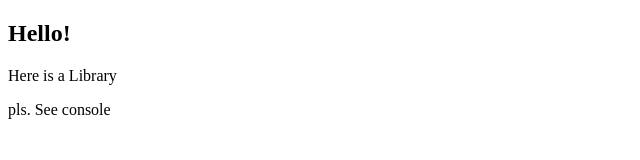
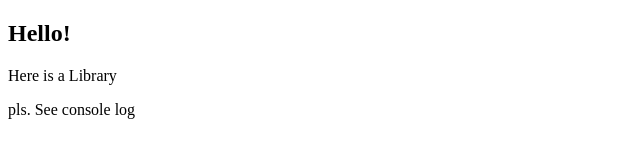
Before and after one commit to AndreyVekselman/LibraryPart1_ClassUser, a plain HTML site: page index.html in a window 1280 px wide. Shown: the full height of the page, 0-640 px from the left. Drawn offline with Linux system fonts and the light colour scheme.

Commit message:
change HTML page
*add 'log' world to second tag <p>

```diff
--- a/index.html
+++ b/index.html
@@ -13,6 +13,6 @@
   <body>
     <h2>Hello!</h2>
     <p>Here is a Library</p>
-    <p>pls. See console</p>
+    <p>pls. See console log</p>
   </body>
 </html>
```
